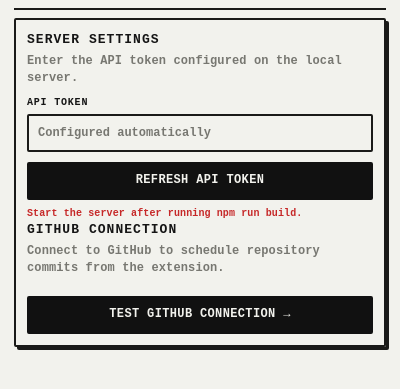
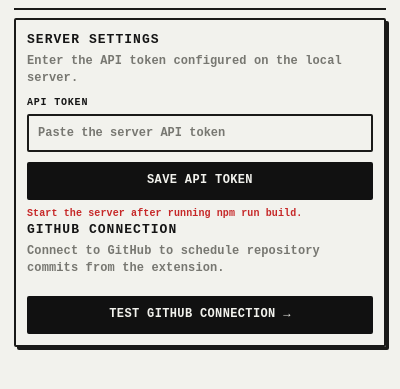
Before and after one commit to deep-sengupta/commit-at, a browser extension: page extension/popup.html in a window 400 px wide. Shown: the part 47-436 px from the top of the page. Drawn offline with Linux system fonts and the light colour scheme; no server answers.

Commit message:
fix: require local API token input

```diff
--- a/extension/popup.html
+++ b/extension/popup.html
@@ -20,8 +20,8 @@
     <h2>Server Settings</h2>
     <p class="muted">Enter the API token configured on the local server.</p>
     <label for="apiToken">API token</label>
-    <input id="apiToken" type="password" autocomplete="off" placeholder="Configured automatically" readonly>
-    <button id="saveToken">Refresh API token</button>
+    <input id="apiToken" type="password" autocomplete="off" placeholder="Paste the server API token">
+    <button id="saveToken">Save API token</button>
     <div id="tokenStatus" class="status"></div>
     <h2>GitHub Connection</h2>
     <p class="muted">Connect to GitHub to schedule repository commits from the extension.</p>
```
